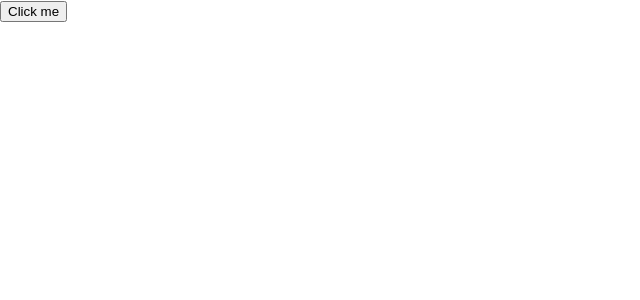
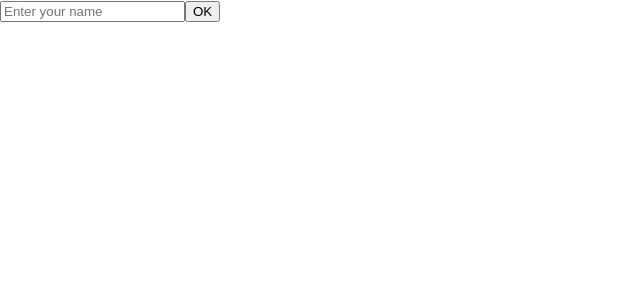
Before and after one commit to TiagoNeve/reactjs_studies, a React (Create React App) app in the folder iniciando_com_reactjs/app-react/: page / in a window 1280 px wide. Shown: the top 300 px of the page, without its empty margins (0-640 px from the left). Built offline with nearby package versions, Linux system fonts and the light colour scheme.

Commit message:
Entendendo o conceito de Oneway bind e fim do curso

```diff
--- /dev/null
+++ b/iniciando_com_reactjs/app-react/src/Events2.js
@@ -0,0 +1,47 @@
+import React, { Component } from 'react'
+
+export default class Events2 extends Component {
+    constructor(props) {
+        super(props)
+        this.state = {
+            name: '',
+            data: []
+        }
+    }
+
+    handleChange = (event) => {
+        this.setState({
+            [event.target.name]: event.target.value // Pega o valor do alvo que acionar o evento
+        })
+
+        console.log(this.state)
+    }
+
+    insertToData = () => {
+        const arr = this.state.data;
+        arr.push(this.state.name)
+        this.setState({
+            name: '',
+            data: arr
+        })
+        console.log(this.state)
+    }
+
+    render() {
+        const { data } = this.state
+        return(
+            <div>
+                <input type='text' onChange={this.handleChange} name='name' id='name' placeholder='Enter your name' />
+                <button type="button" onClick={this.insertToData}>OK</button>
+                <ul>
+                    {
+                        data.map(item => (
+                            <li key={item}>{item}</li> //Sempre colocar o key quando estiver mexendo com arrays
+                        ))
+                    }
+                </ul>
+
+            </div>
+        )
+    }
+}
--- a/iniciando_com_reactjs/app-react/src/index.js
+++ b/iniciando_com_reactjs/app-react/src/index.js
@@ -6,12 +6,12 @@
 import Clock2 from './Clock2'
 import Props from './Props'
 import State from './State'
-import Events from './Events'
+import Events2 from './Events2'
 import reportWebVitals from './reportWebVitals';
 
 ReactDOM.render(
   <React.StrictMode>
-    <Events />
+    <Events2 />
   </React.StrictMode>,
   document.getElementById('root')
 );
```
Also changed, not shown: 1 other file (tests, documents, lock files or other folders).
